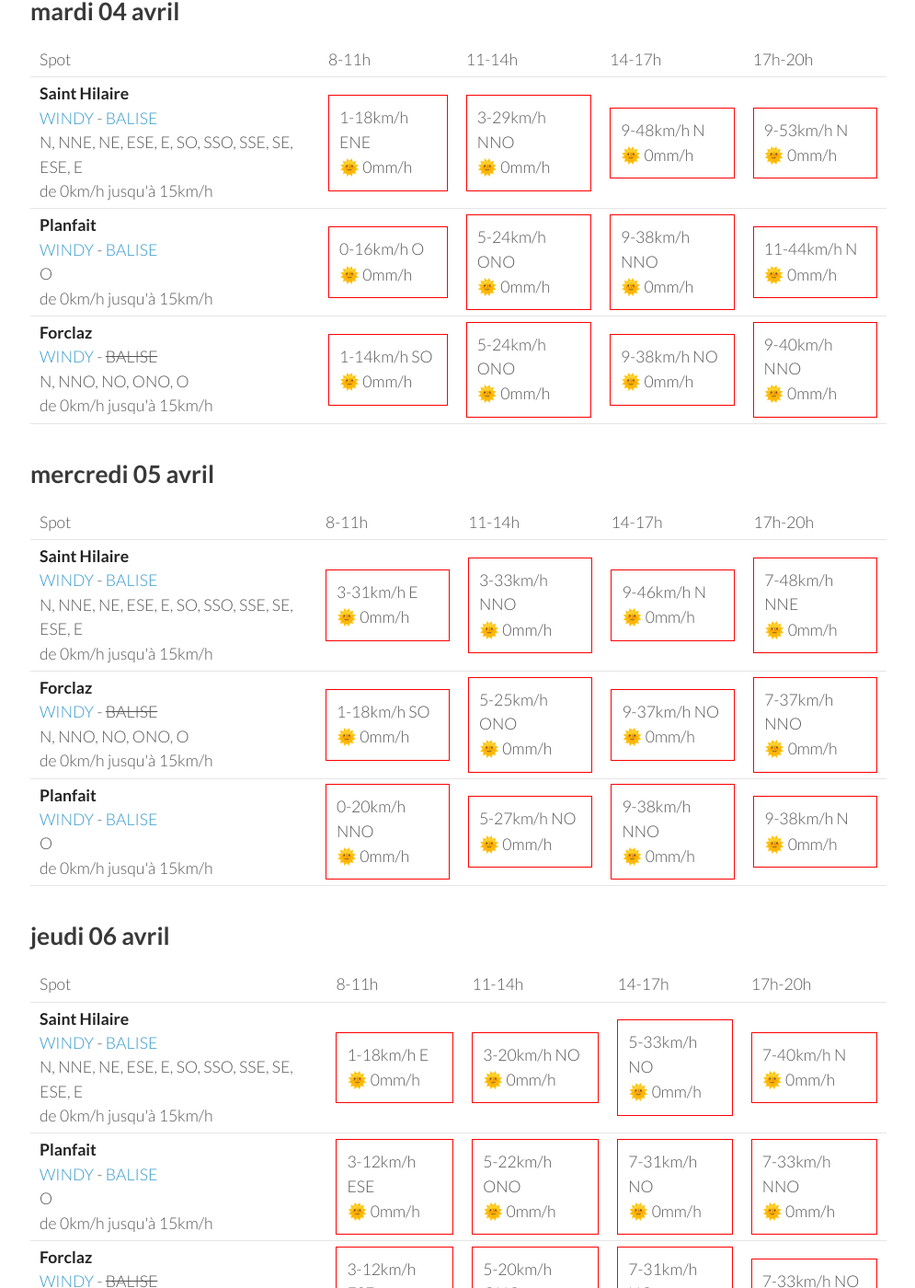
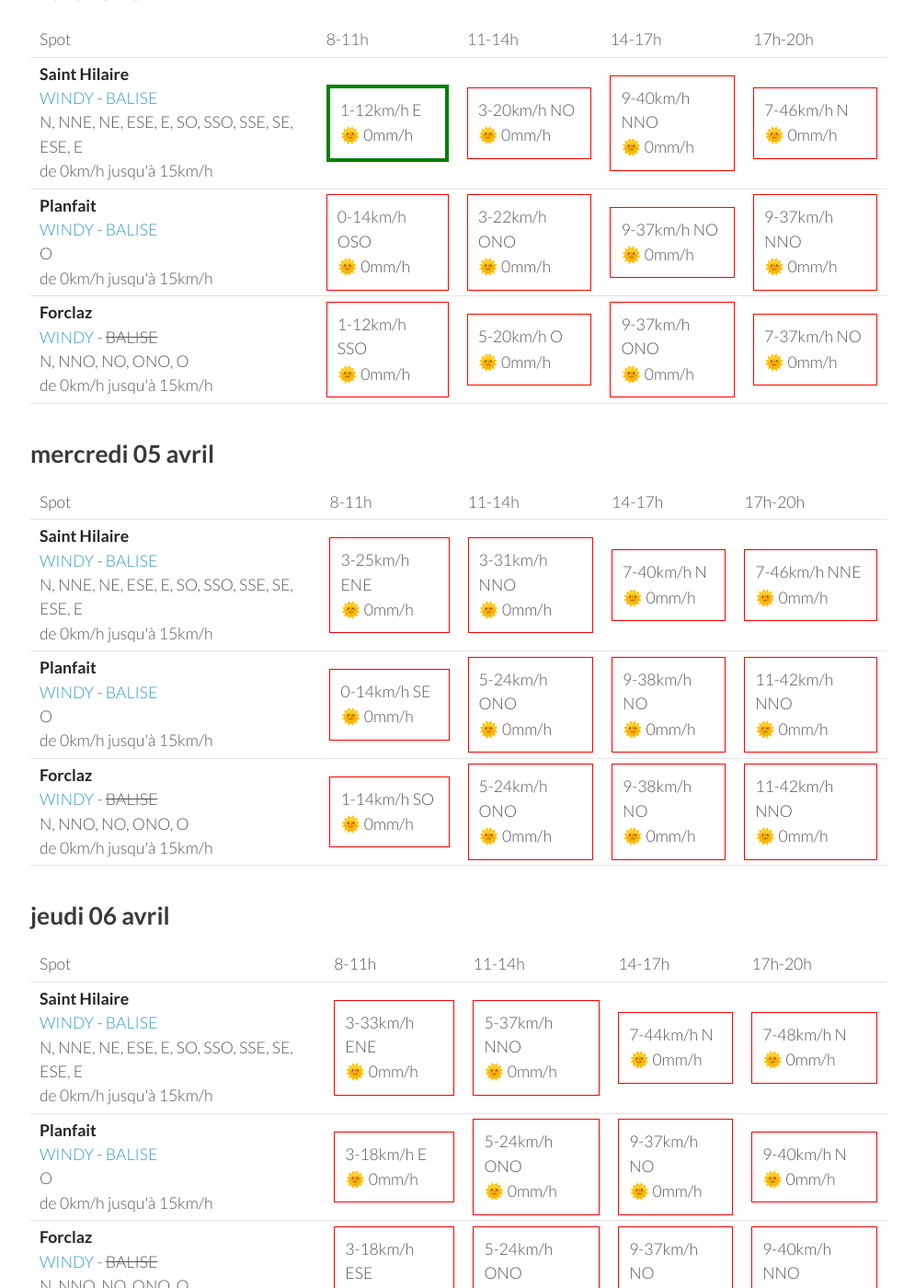
Before and after one commit to parapente-dans-le-nord/parapente-dans-le-nord.github.io, a Jekyll site: the page built from alpes_nord.markdown, in a window 1280 px wide and 1400 px high, scrolled down 1790 px. Shown: the whole window at 92% size, without its empty margins (25-1020 px from the left). Built offline with Jekyll 4.4.1, drawn with Linux system fonts in a browser that asks for light colours; some of the changed text lies outside the part shown.

Commit message:
update index.markdown

```diff
--- a/alpes_nord.markdown
+++ b/alpes_nord.markdown
@@ -22,30 +22,30 @@ page mise à jour le samedi 01 avril 13:26
       <td>17h-20h</td>
     </tr>
 <tr>
+        <td><strong>Planfait</strong><br><a href="https://windy.com/45.853/6.223?45.415,6.223,8">WINDY</a> - <span class=""><a href="https://www.openwindmap.org/PP496">BALISE</a> </span><br> <span class="vent-favorable">O</span><br><span class="force-vent">de 0km/h jusqu'à 15km/h</span> </td>
+
+            <td><div class="not-flyable"><p>0-0km/h NA</p><p>🌧️ 0mm/h</p></div></td>
+            <td><div class="not-flyable"><p>0-0km/h NA</p><p>🌧️ 0mm/h</p></div></td>
+            <td><div class="not-flyable"><p>0-0km/h NA</p><p>🌧️ 0mm/h</p></div></td>
+            <td><div class="not-flyable"><p>5-22km/h SO</p><p>🌞 0mm/h</p></div></td>
+
+    </tr>
+<tr>
         <td><strong>Forclaz</strong><br><a href="https://windy.com/45.814/6.247?45.375,6.246,8,m:eVwaglz">WINDY</a> - <span class="no-balise"> BALISE </span><br> <span class="vent-favorable">N, NNO, NO, ONO, O</span><br><span class="force-vent">de 0km/h jusqu'à 15km/h</span> </td>
 
             <td><div class="not-flyable"><p>0-0km/h NA</p><p>🌧️ 0mm/h</p></div></td>
-            <td><div class="flyable"><p>3-14km/h N</p><p>🌧 1.3mm/h</p></div></td>
-            <td><div class="not-flyable"><p>5-20km/h SSO</p><p>🌧 1mm/h</p></div></td>
-            <td><div class="not-flyable"><p>3-14km/h SSO</p><p>🌧 1.8mm/h</p></div></td>
-
-    </tr>
-<tr>
-        <td><strong>Planfait</strong><br><a href="https://windy.com/45.853/6.223?45.415,6.223,8">WINDY</a> - <span class=""><a href="https://www.openwindmap.org/PP496">BALISE</a> </span><br> <span class="vent-favorable">O</span><br><span class="force-vent">de 0km/h jusqu'à 15km/h</span> </td>
-
             <td><div class="not-flyable"><p>0-0km/h NA</p><p>🌧️ 0mm/h</p></div></td>
-            <td><div class="flyable"><p>3-11km/h O</p><p>🌧 1.6mm/h</p></div></td>
-            <td><div class="not-flyable"><p>7-22km/h SSO</p><p>🌧 0.3mm/h</p></div></td>
-            <td><div class="not-flyable"><p>3-22km/h S</p><p>🌧 1.7mm/h</p></div></td>
+            <td><div class="not-flyable"><p>0-0km/h NA</p><p>🌧️ 0mm/h</p></div></td>
+            <td><div class="not-flyable"><p>5-24km/h SO</p><p>🌞 0mm/h</p></div></td>
 
     </tr>
 <tr>
         <td><strong>Saint Hilaire</strong><br><a href="https://windy.com/45.307/5.888?45.087,5.889,9,m:eUFagkX">WINDY</a> - <span class=""><a href="http://www.balisemeteo.com/balise.php?idBalise=61">BALISE</a> </span><br> <span class="vent-favorable">N, NNE, NE, ESE, E, SO, SSO, SSE, SE, ESE, E</span><br><span class="force-vent">de 0km/h jusqu'à 15km/h</span> </td>
 
             <td><div class="not-flyable"><p>0-0km/h NA</p><p>🌧️ 0mm/h</p></div></td>
-            <td><div class="flyable"><p>5-12km/h SSE</p><p>🌞 0mm/h</p></div></td>
-            <td><div class="not-flyable"><p>11-31km/h SSO</p><p>🌞 0.5mm/h</p></div></td>
-            <td><div class="not-flyable"><p>3-16km/h S</p><p>🌞 0.7mm/h</p></div></td>
+            <td><div class="not-flyable"><p>0-0km/h NA</p><p>🌧️ 0mm/h</p></div></td>
+            <td><div class="not-flyable"><p>0-0km/h NA</p><p>🌧️ 0mm/h</p></div></td>
+            <td><div class="not-flyable"><p>9-24km/h S</p><p>🌞 0mm/h</p></div></td>
 
     </tr>
 
@@ -65,32 +65,32 @@ page mise à jour le samedi 01 avril 13:26
       <td>17h-20h</td>
     </tr>
 <tr>
+        <td><strong>Planfait</strong><br><a href="https://windy.com/45.853/6.223?45.415,6.223,8">WINDY</a> - <span class=""><a href="https://www.openwindmap.org/PP496">BALISE</a> </span><br> <span class="vent-favorable">O</span><br><span class="force-vent">de 0km/h jusqu'à 15km/h</span> </td>
+
+            <td><div class="not-flyable"><p>1-3km/h N</p><p>🌞 0mm/h</p></div></td>
+            <td><div class="flyable"><p>5-11km/h O</p><p>🌧 1.5mm/h</p></div></td>
+            <td><div class="not-flyable"><p>7-20km/h ONO</p><p>🌧 0.3mm/h</p></div></td>
+            <td><div class="not-flyable"><p>7-16km/h ONO</p><p>🌧 0.3mm/h</p></div></td>
+
+
+    </tr>
+<tr>
         <td><strong>Forclaz</strong><br><a href="https://windy.com/45.814/6.247?45.375,6.246,8,m:eVwaglz">WINDY</a> - <span class="no-balise"> BALISE </span><br> <span class="vent-favorable">N, NNO, NO, ONO, O</span><br><span class="force-vent">de 0km/h jusqu'à 15km/h</span> </td>
 
-            <td><div class="not-flyable"><p>1-3km/h ENE</p><p>🌞 0mm/h</p></div></td>
-            <td><div class="flyable"><p>5-14km/h NO</p><p>🌞 0mm/h</p></div></td>
-            <td><div class="not-flyable"><p>7-20km/h NO</p><p>🌧 0.6mm/h</p></div></td>
-            <td><div class="not-flyable"><p>7-20km/h NNO</p><p>🌧 4.9mm/h</p></div></td>
+            <td><div class="not-flyable"><p>1-3km/h NNE</p><p>🌞 0mm/h</p></div></td>
+            <td><div class="flyable"><p>3-11km/h ONO</p><p>🌧 1.2mm/h</p></div></td>
+            <td><div class="not-flyable"><p>7-20km/h NO</p><p>🌧 0.3mm/h</p></div></td>
+            <td><div class="not-flyable"><p>7-18km/h NO</p><p>🌧 0.3mm/h</p></div></td>
 
 
     </tr>
 <tr>
         <td><strong>Saint Hilaire</strong><br><a href="https://windy.com/45.307/5.888?45.087,5.889,9,m:eUFagkX">WINDY</a> - <span class=""><a href="http://www.balisemeteo.com/balise.php?idBalise=61">BALISE</a> </span><br> <span class="vent-favorable">N, NNE, NE, ESE, E, SO, SSO, SSE, SE, ESE, E</span><br><span class="force-vent">de 0km/h jusqu'à 15km/h</span> </td>
 
-            <td><div class="flyable"><p>5-14km/h NE</p><p>🌞 0mm/h</p></div></td>
-            <td><div class="not-flyable"><p>12-29km/h ENE</p><p>🌧 0.2mm/h</p></div></td>
-            <td><div class="not-flyable"><p>7-20km/h ENE</p><p>🌧 2.1mm/h</p></div></td>
-            <td><div class="not-flyable"><p>7-27km/h ENE</p><p>🌞 0mm/h</p></div></td>
-
-
-    </tr>
-<tr>
-        <td><strong>Planfait</strong><br><a href="https://windy.com/45.853/6.223?45.415,6.223,8">WINDY</a> - <span class=""><a href="https://www.openwindmap.org/PP496">BALISE</a> </span><br> <span class="vent-favorable">O</span><br><span class="force-vent">de 0km/h jusqu'à 15km/h</span> </td>
-
-            <td><div class="not-flyable"><p>1-3km/h NNE</p><p>🌞 0mm/h</p></div></td>
-            <td><div class="not-flyable"><p>5-12km/h ONO</p><p>🌞 0mm/h</p></div></td>
-            <td><div class="not-flyable"><p>7-16km/h ONO</p><p>🌧 0.2mm/h</p></div></td>
-            <td><div class="not-flyable"><p>5-20km/h N</p><p>🌧 5mm/h</p></div></td>
+            <td><div class="not-flyable"><p>5-16km/h NE</p><p>🌧 0.7mm/h</p></div></td>
+            <td><div class="not-flyable"><p>11-25km/h NE</p><p>🌧 0.4mm/h</p></div></td>
+            <td><div class="not-flyable"><p>7-22km/h ENE</p><p>🌧 0.6mm/h</p></div></td>
+            <td><div class="not-flyable"><p>5-14km/h ENE</p><p>🌧 1.2mm/h</p></div></td>
 
 
     </tr>
@@ -113,30 +113,30 @@ page mise à jour le samedi 01 avril 13:26
 <tr>
         <td><strong>Saint Hilaire</strong><br><a href="https://windy.com/45.307/5.888?45.087,5.889,9,m:eUFagkX">WINDY</a> - <span class=""><a href="http://www.balisemeteo.com/balise.php?idBalise=61">BALISE</a> </span><br> <span class="vent-favorable">N, NNE, NE, ESE, E, SO, SSO, SSE, SE, ESE, E</span><br><span class="force-vent">de 0km/h jusqu'à 15km/h</span> </td>
 
-            <td><div class="not-flyable"><p>5-31km/h NE</p><p>🌞 0mm/h</p></div></td>
-            <td><div class="not-flyable"><p>7-37km/h NNE</p><p>🌞 0mm/h</p></div></td>
-            <td><div class="not-flyable"><p>7-42km/h N</p><p>🌧 0.3mm/h</p></div></td>
-            <td><div class="not-flyable"><p>9-48km/h N</p><p>🌧 1mm/h</p></div></td>
+            <td><div class="flyable"><p>3-9km/h NE</p><p>🌞 0mm/h</p></div></td>
+            <td><div class="not-flyable"><p>7-35km/h NNE</p><p>🌧 0.2mm/h</p></div></td>
+            <td><div class="not-flyable"><p>9-40km/h N</p><p>🌧 0.2mm/h</p></div></td>
+            <td><div class="not-flyable"><p>7-44km/h N</p><p>🌧 0.8mm/h</p></div></td>
 
 
     </tr>
 <tr>
         <td><strong>Forclaz</strong><br><a href="https://windy.com/45.814/6.247?45.375,6.246,8,m:eVwaglz">WINDY</a> - <span class="no-balise"> BALISE </span><br> <span class="vent-favorable">N, NNO, NO, ONO, O</span><br><span class="force-vent">de 0km/h jusqu'à 15km/h</span> </td>
 
-            <td><div class="not-flyable"><p>0-14km/h S</p><p>🌞 0mm/h</p></div></td>
-            <td><div class="not-flyable"><p>5-22km/h NNO</p><p>🌧 0.2mm/h</p></div></td>
-            <td><div class="not-flyable"><p>9-33km/h NNO</p><p>🌧 0.2mm/h</p></div></td>
-            <td><div class="not-flyable"><p>9-38km/h NNO</p><p>🌞 0mm/h</p></div></td>
+            <td><div class="not-flyable"><p>3-5km/h SE</p><p>🌞 0mm/h</p></div></td>
+            <td><div class="not-flyable"><p>3-18km/h NNO</p><p>🌧 0.2mm/h</p></div></td>
+            <td><div class="not-flyable"><p>9-33km/h NNO</p><p>🌧 0.3mm/h</p></div></td>
+            <td><div class="not-flyable"><p>9-40km/h NNO</p><p>🌞 0mm/h</p></div></td>
 
 
     </tr>
 <tr>
         <td><strong>Planfait</strong><br><a href="https://windy.com/45.853/6.223?45.415,6.223,8">WINDY</a> - <span class=""><a href="https://www.openwindmap.org/PP496">BALISE</a> </span><br> <span class="vent-favorable">O</span><br><span class="force-vent">de 0km/h jusqu'à 15km/h</span> </td>
 
-            <td><div class="not-flyable"><p>0-14km/h NNE</p><p>🌞 0mm/h</p></div></td>
-            <td><div class="not-flyable"><p>7-25km/h N</p><p>🌧 0.2mm/h</p></div></td>
-            <td><div class="not-flyable"><p>9-35km/h N</p><p>🌧 0.2mm/h</p></div></td>
-            <td><div class="not-flyable"><p>12-42km/h N</p><p>🌞 0mm/h</p></div></td>
+            <td><div class="not-flyable"><p>1-3km/h S</p><p>🌞 0mm/h</p></div></td>
+            <td><div class="not-flyable"><p>5-24km/h N</p><p>🌧 0.2mm/h</p></div></td>
+            <td><div class="not-flyable"><p>11-37km/h N</p><p>🌧 0.2mm/h</p></div></td>
+            <td><div class="not-flyable"><p>11-42km/h N</p><p>🌞 0mm/h</p></div></td>
 
 
     </tr>
@@ -159,30 +159,30 @@ page mise à jour le samedi 01 avril 13:26
 <tr>
         <td><strong>Saint Hilaire</strong><br><a href="https://windy.com/45.307/5.888?45.087,5.889,9,m:eUFagkX">WINDY</a> - <span class=""><a href="http://www.balisemeteo.com/balise.php?idBalise=61">BALISE</a> </span><br> <span class="vent-favorable">N, NNE, NE, ESE, E, SO, SSO, SSE, SE, ESE, E</span><br><span class="force-vent">de 0km/h jusqu'à 15km/h</span> </td>
 
-            <td><div class="not-flyable"><p>1-18km/h ENE</p><p>🌞 0mm/h</p></div></td>
-            <td><div class="not-flyable"><p>3-29km/h NNO</p><p>🌞 0mm/h</p></div></td>
-            <td><div class="not-flyable"><p>9-48km/h N</p><p>🌞 0mm/h</p></div></td>
-            <td><div class="not-flyable"><p>9-53km/h N</p><p>🌞 0mm/h</p></div></td>
+            <td><div class="flyable"><p>1-12km/h E</p><p>🌞 0mm/h</p></div></td>
+            <td><div class="not-flyable"><p>3-20km/h NO</p><p>🌞 0mm/h</p></div></td>
+            <td><div class="not-flyable"><p>9-40km/h NNO</p><p>🌞 0mm/h</p></div></td>
+            <td><div class="not-flyable"><p>7-46km/h N</p><p>🌞 0mm/h</p></div></td>
 
 
     </tr>
 <tr>
         <td><strong>Planfait</strong><br><a href="https://windy.com/45.853/6.223?45.415,6.223,8">WINDY</a> - <span class=""><a href="https://www.openwindmap.org/PP496">BALISE</a> </span><br> <span class="vent-favorable">O</span><br><span class="force-vent">de 0km/h jusqu'à 15km/h</span> </td>
 
-            <td><div class="not-flyable"><p>0-16km/h O</p><p>🌞 0mm/h</p></div></td>
-            <td><div class="not-flyable"><p>5-24km/h ONO</p><p>🌞 0mm/h</p></div></td>
-            <td><div class="not-flyable"><p>9-38km/h NNO</p><p>🌞 0mm/h</p></div></td>
-            <td><div class="not-flyable"><p>11-44km/h N</p><p>🌞 0mm/h</p></div></td>
+            <td><div class="not-flyable"><p>0-14km/h OSO</p><p>🌞 0mm/h</p></div></td>
+            <td><div class="not-flyable"><p>3-22km/h ONO</p><p>🌞 0mm/h</p></div></td>
+            <td><div class="not-flyable"><p>9-37km/h NO</p><p>🌞 0mm/h</p></div></td>
+            <td><div class="not-flyable"><p>9-37km/h NNO</p><p>🌞 0mm/h</p></div></td>
 
 
     </tr>
 <tr>
         <td><strong>Forclaz</strong><br><a href="https://windy.com/45.814/6.247?45.375,6.246,8,m:eVwaglz">WINDY</a> - <span class="no-balise"> BALISE </span><br> <span class="vent-favorable">N, NNO, NO, ONO, O</span><br><span class="force-vent">de 0km/h jusqu'à 15km/h</span> </td>
 
-            <td><div class="not-flyable"><p>1-14km/h SO</p><p>🌞 0mm/h</p></div></td>
-            <td><div class="not-flyable"><p>5-24km/h ONO</p><p>🌞 0mm/h</p></div></td>
-            <td><div class="not-flyable"><p>9-38km/h NO</p><p>🌞 0mm/h</p></div></td>
-            <td><div class="not-flyable"><p>9-40km/h NNO</p><p>🌞 0mm/h</p></div></td>
+            <td><div class="not-flyable"><p>1-12km/h SSO</p><p>🌞 0mm/h</p></div></td>
+            <td><div class="not-flyable"><p>5-20km/h O</p><p>🌞 0mm/h</p></div></td>
+            <td><div class="not-flyable"><p>9-37km/h ONO</p><p>🌞 0mm/h</p></div></td>
+            <td><div class="not-flyable"><p>7-37km/h NO</p><p>🌞 0mm/h</p></div></td>
 
 
     </tr>
@@ -205,30 +205,30 @@ page mise à jour le samedi 01 avril 13:26
 <tr>
         <td><strong>Saint Hilaire</strong><br><a href="https://windy.com/45.307/5.888?45.087,5.889,9,m:eUFagkX">WINDY</a> - <span class=""><a href="http://www.balisemeteo.com/balise.php?idBalise=61">BALISE</a> </span><br> <span class="vent-favorable">N, NNE, NE, ESE, E, SO, SSO, SSE, SE, ESE, E</span><br><span class="force-vent">de 0km/h jusqu'à 15km/h</span> </td>
 
-            <td><div class="not-flyable"><p>3-31km/h E</p><p>🌞 0mm/h</p></div></td>
-            <td><div class="not-flyable"><p>3-33km/h NNO</p><p>🌞 0mm/h</p></div></td>
-            <td><div class="not-flyable"><p>9-46km/h N</p><p>🌞 0mm/h</p></div></td>
-            <td><div class="not-flyable"><p>7-48km/h NNE</p><p>🌞 0mm/h</p></div></td>
+            <td><div class="not-flyable"><p>3-25km/h ENE</p><p>🌞 0mm/h</p></div></td>
+            <td><div class="not-flyable"><p>3-31km/h NNO</p><p>🌞 0mm/h</p></div></td>
+            <td><div class="not-flyable"><p>7-40km/h N</p><p>🌞 0mm/h</p></div></td>
+            <td><div class="not-flyable"><p>7-46km/h NNE</p><p>🌞 0mm/h</p></div></td>
+
+
+    </tr>
+<tr>
+        <td><strong>Planfait</strong><br><a href="https://windy.com/45.853/6.223?45.415,6.223,8">WINDY</a> - <span class=""><a href="https://www.openwindmap.org/PP496">BALISE</a> </span><br> <span class="vent-favorable">O</span><br><span class="force-vent">de 0km/h jusqu'à 15km/h</span> </td>
+
+            <td><div class="not-flyable"><p>0-14km/h SE</p><p>🌞 0mm/h</p></div></td>
+            <td><div class="not-flyable"><p>5-24km/h ONO</p><p>🌞 0mm/h</p></div></td>
+            <td><div class="not-flyable"><p>9-38km/h NO</p><p>🌞 0mm/h</p></div></td>
+            <td><div class="not-flyable"><p>11-42km/h NNO</p><p>🌞 0mm/h</p></div></td>
 
 
     </tr>
 <tr>
         <td><strong>Forclaz</strong><br><a href="https://windy.com/45.814/6.247?45.375,6.246,8,m:eVwaglz">WINDY</a> - <span class="no-balise"> BALISE </span><br> <span class="vent-favorable">N, NNO, NO, ONO, O</span><br><span class="force-vent">de 0km/h jusqu'à 15km/h</span> </td>
 
-            <td><div class="not-flyable"><p>1-18km/h SO</p><p>🌞 0mm/h</p></div></td>
-            <td><div class="not-flyable"><p>5-25km/h ONO</p><p>🌞 0mm/h</p></div></td>
-            <td><div class="not-flyable"><p>9-37km/h NO</p><p>🌞 0mm/h</p></div></td>
-            <td><div class="not-flyable"><p>7-37km/h NNO</p><p>🌞 0mm/h</p></div></td>
-
-
-    </tr>
-<tr>
-        <td><strong>Planfait</strong><br><a href="https://windy.com/45.853/6.223?45.415,6.223,8">WINDY</a> - <span class=""><a href="https://www.openwindmap.org/PP496">BALISE</a> </span><br> <span class="vent-favorable">O</span><br><span class="force-vent">de 0km/h jusqu'à 15km/h</span> </td>
-
-            <td><div class="not-flyable"><p>0-20km/h NNO</p><p>🌞 0mm/h</p></div></td>
-            <td><div class="not-flyable"><p>5-27km/h NO</p><p>🌞 0mm/h</p></div></td>
-            <td><div class="not-flyable"><p>9-38km/h NNO</p><p>🌞 0mm/h</p></div></td>
-            <td><div class="not-flyable"><p>9-38km/h N</p><p>🌞 0mm/h</p></div></td>
+            <td><div class="not-flyable"><p>1-14km/h SO</p><p>🌞 0mm/h</p></div></td>
+            <td><div class="not-flyable"><p>5-24km/h ONO</p><p>🌞 0mm/h</p></div></td>
+            <td><div class="not-flyable"><p>9-38km/h NO</p><p>🌞 0mm/h</p></div></td>
+            <td><div class="not-flyable"><p>11-42km/h NNO</p><p>🌞 0mm/h</p></div></td>
 
 
     </tr>
@@ -251,30 +251,30 @@ page mise à jour le samedi 01 avril 13:26
 <tr>
         <td><strong>Saint Hilaire</strong><br><a href="https://windy.com/45.307/5.888?45.087,5.889,9,m:eUFagkX">WINDY</a> - <span class=""><a href="http://www.balisemeteo.com/balise.php?idBalise=61">BALISE</a> </span><br> <span class="vent-favorable">N, NNE, NE, ESE, E, SO, SSO, SSE, SE, ESE, E</span><br><span class="force-vent">de 0km/h jusqu'à 15km/h</span> </td>
 
-            <td><div class="not-flyable"><p>1-18km/h E</p><p>🌞 0mm/h</p></div></td>
-            <td><div class="not-flyable"><p>3-20km/h NO</p><p>🌞 0mm/h</p></div></td>
-            <td><div class="not-flyable"><p>5-33km/h NO</p><p>🌞 0mm/h</p></div></td>
-            <td><div class="not-flyable"><p>7-40km/h N</p><p>🌞 0mm/h</p></div></td>
+            <td><div class="not-flyable"><p>3-33km/h ENE</p><p>🌞 0mm/h</p></div></td>
+            <td><div class="not-flyable"><p>5-37km/h NNO</p><p>🌞 0mm/h</p></div></td>
+            <td><div class="not-flyable"><p>7-44km/h N</p><p>🌞 0mm/h</p></div></td>
+            <td><div class="not-flyable"><p>7-48km/h N</p><p>🌞 0mm/h</p></div></td>
 
 
     </tr>
 <tr>
         <td><strong>Planfait</strong><br><a href="https://windy.com/45.853/6.223?45.415,6.223,8">WINDY</a> - <span class=""><a href="https://www.openwindmap.org/PP496">BALISE</a> </span><br> <span class="vent-favorable">O</span><br><span class="force-vent">de 0km/h jusqu'à 15km/h</span> </td>
 
-            <td><div class="not-flyable"><p>3-12km/h ESE</p><p>🌞 0mm/h</p></div></td>
-            <td><div class="not-flyable"><p>5-22km/h ONO</p><p>🌞 0mm/h</p></div></td>
-            <td><div class="not-flyable"><p>7-31km/h NO</p><p>🌞 0mm/h</p></div></td>
-            <td><div class="not-flyable"><p>7-33km/h NNO</p><p>🌞 0mm/h</p></div></td>
+            <td><div class="not-flyable"><p>3-18km/h E</p><p>🌞 0mm/h</p></div></td>
+            <td><div class="not-flyable"><p>5-24km/h ONO</p><p>🌞 0mm/h</p></div></td>
+            <td><div class="not-flyable"><p>9-37km/h NO</p><p>🌞 0mm/h</p></div></td>
+            <td><div class="not-flyable"><p>9-40km/h N</p><p>🌞 0mm/h</p></div></td>
 
 
     </tr>
 <tr>
         <td><strong>Forclaz</strong><br><a href="https://windy.com/45.814/6.247?45.375,6.246,8,m:eVwaglz">WINDY</a> - <span class="no-balise"> BALISE </span><br> <span class="vent-favorable">N, NNO, NO, ONO, O</span><br><span class="force-vent">de 0km/h jusqu'à 15km/h</span> </td>
 
-            <td><div class="not-flyable"><p>3-12km/h ESE</p><p>🌞 0mm/h</p></div></td>
-            <td><div class="not-flyable"><p>5-20km/h ONO</p><p>🌞 0mm/h</p></div></td>
-            <td><div class="not-flyable"><p>7-31km/h NO</p><p>🌞 0mm/h</p></div></td>
-            <td><div class="not-flyable"><p>7-33km/h NO</p><p>🌞 0mm/h</p></div></td>
+            <td><div class="not-flyable"><p>3-18km/h ESE</p><p>🌞 0mm/h</p></div></td>
+            <td><div class="not-flyable"><p>5-24km/h ONO</p><p>🌞 0mm/h</p></div></td>
+            <td><div class="not-flyable"><p>9-37km/h NO</p><p>🌞 0mm/h</p></div></td>
+            <td><div class="not-flyable"><p>9-40km/h NNO</p><p>🌞 0mm/h</p></div></td>
 
 
     </tr>
```
Also changed, not shown: other parts of alpes_nord.markdown (+1 -1 lines).
